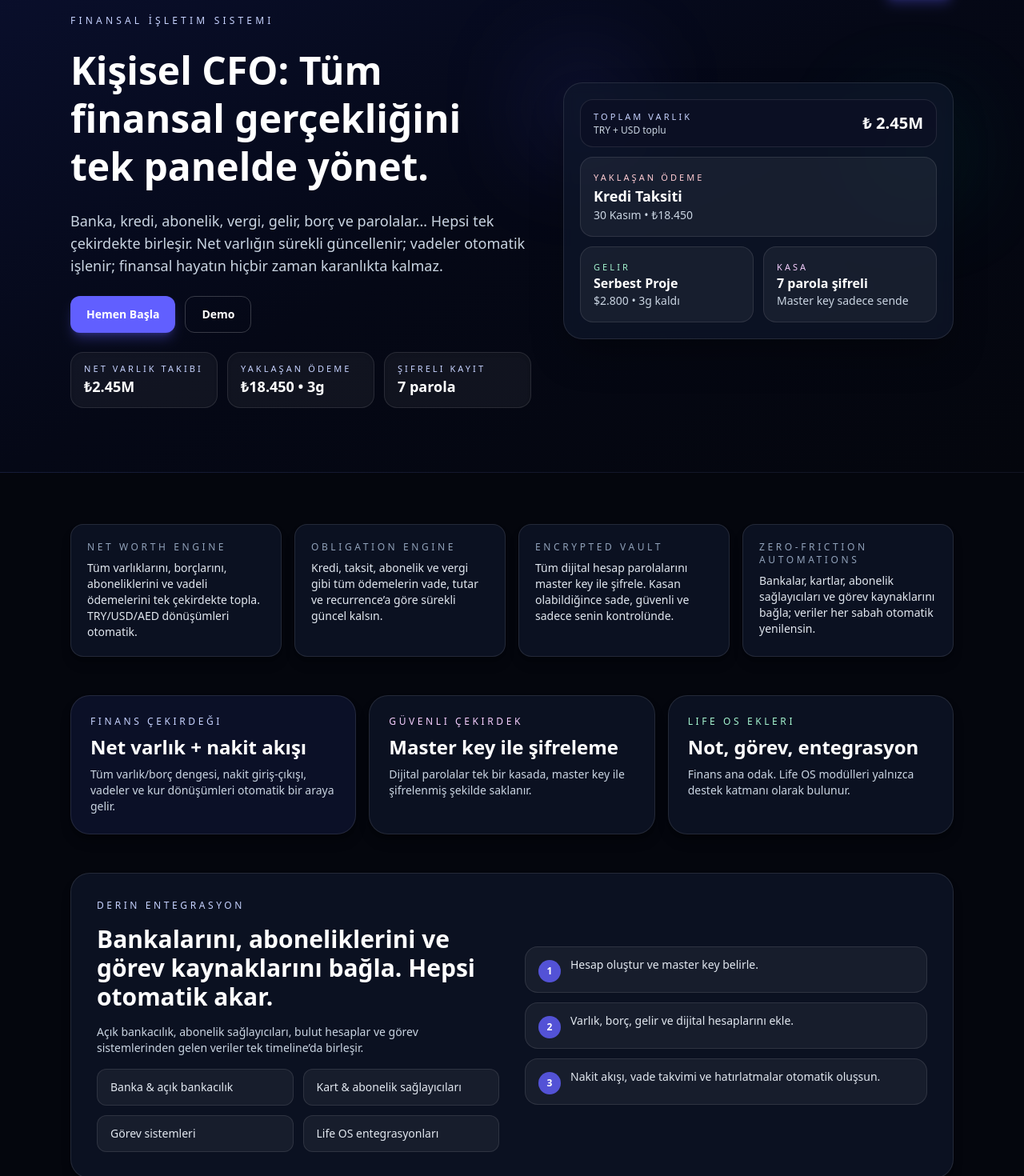
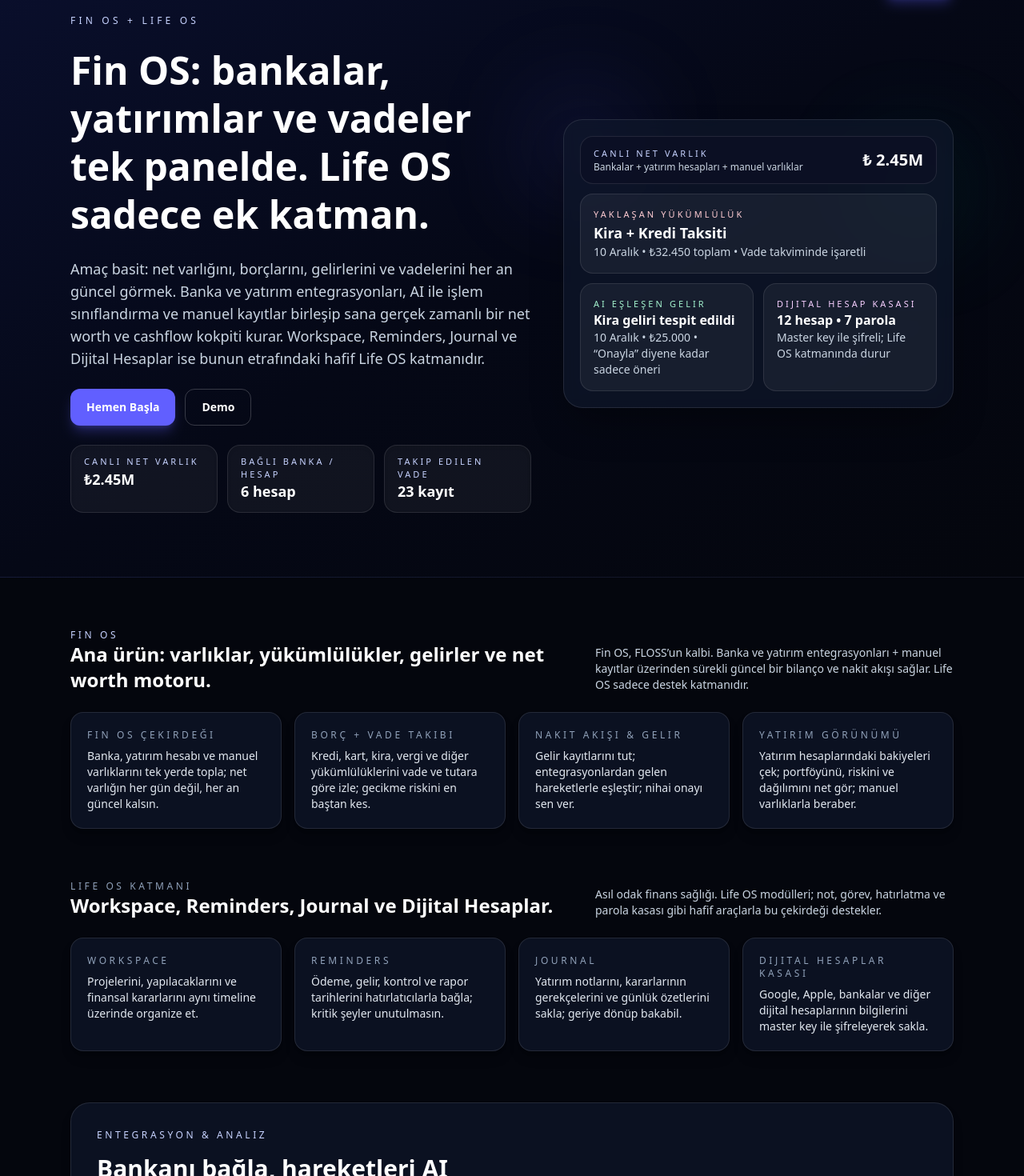
Before and after one commit to aybrkm/foss, a Next.js app: page / in a window 1280 px wide. Shown: the part 60-1530 px from the top of the page at 80% size. Built offline with nearby package versions, Linux system fonts and the light colour scheme; no server answers.

Commit message:
Add finance radar and copy refresh
Replace dashboard bottom widgets with a bird’s-eye liquidity/asset composition module and update landing copy to highlight open banking + AI-driven matching and real-time investment feeds.

```diff
--- a/src/app/(app)/dashboard/page.tsx
+++ b/src/app/(app)/dashboard/page.tsx
@@ -1,6 +1,6 @@
 import prisma from "@/lib/prisma";
 import { convertToTry, getExchangeRates } from "@/lib/exchange";
-import { DashboardWidgets } from "@/components/dashboard/DashboardWidgets";
+import { formatCurrency } from "@/lib/format";
 import { SummaryKpis } from "@/components/dashboard/SummaryKpis";
 import { requireUserId } from "@/lib/auth";
 
@@ -86,6 +86,41 @@ export default async function DashboardPage() {
     (obligation: ObligationRow) => !obligation.isDone,
   );
   const activeReminderRows = reminderRows.filter((reminder: ReminderRow) => !reminder.isDone);
+  const totalLiquidPercent = totalAssetValue > 0 ? (liquidAssetValue / totalAssetValue) * 100 : 0;
+  const totalIlliquidPercent = totalAssetValue > 0 ? 100 - totalLiquidPercent : 0;
+  const categoryTotals = assetsWithRates.reduce((acc: Record<string, number>, asset) => {
+    acc[asset.assetType] = (acc[asset.assetType] ?? 0) + asset.valueTry;
+    return acc;
+  }, {});
+  const topCategories = Object.entries(categoryTotals)
+    .sort((a, b) => b[1] - a[1])
+    .slice(0, 4)
+    .map(([key, value]) => ({
+      name: key,
+      value,
+      percent: totalAssetValue > 0 ? (value / totalAssetValue) * 100 : 0,
+    }));
+  const breakdownByLiquidity = (isLiquid: boolean) => {
+    const totals = assetsWithRates
+      .filter((asset) => asset.isLiquid === isLiquid)
+      .reduce((acc: Record<string, number>, asset) => {
+        acc[asset.assetType] = (acc[asset.assetType] ?? 0) + asset.valueTry;
+        return acc;
+      }, {});
+    return Object.entries(totals)
+      .sort((a, b) => b[1] - a[1])
+      .slice(0, 3)
+      .map(([key, value]) => ({
+        name: key,
+        value,
+        percent:
+          (isLiquid ? liquidAssetValue : totalAssetValue - liquidAssetValue) > 0
+            ? (value / (isLiquid ? liquidAssetValue : totalAssetValue - liquidAssetValue)) * 100
+            : 0,
+      }));
+  };
+  const liquidSlices = breakdownByLiquidity(true);
+  const illiquidSlices = breakdownByLiquidity(false);
 
   const reminderDetails = activeReminderRows.map((reminder: ReminderRow) => ({
     id: reminder.id,
@@ -152,43 +187,6 @@ const importantReminders = reminderDetails.filter(
     valueTry: asset.valueTry,
     currency: asset.currency,
     updatedAt: asset.updatedAt.toISOString(),
-  }));
-
-  const assetsForWidgets = assetsWithRates.slice(0, 3).map((asset: AssetWithConversion) => ({
-    id: asset.id,
-    name: asset.name,
-    assetType: asset.assetType,
-    isLiquid: asset.isLiquid,
-    value: asset.numericValue,
-    valueTry: asset.valueTry,
-    currency: asset.currency,
-  }));
-
-  const obligationsForWidgets = upcomingObligations.slice(0, 2).map((obligation: ObligationRow) => {
-    const amountNumber = obligation.amount ? Number(obligation.amount) : null;
-    return {
-      id: obligation.id,
-      name: obligation.name,
-      category: obligation.category,
-      status: obligation.isActive ? "Aktif" : "Pasif",
-      amount: amountNumber,
-      amountTry: amountNumber ? convertToTry(amountNumber, obligation.currency, rates) : null,
-      currency: obligation.currency,
-      nextDue: obligation.nextDue ? obligation.nextDue.toISOString() : null,
-    };
-  });
-
-const remindersForWidgets = importantReminders.slice(0, 3).map((reminder: ReminderDetail) => ({
-  id: reminder.id,
-  title: reminder.title,
-  dueAt: reminder.dueAt,
-}));
-
-  const journalForWidgets = journalRows.slice(0, 2).map((entry: JournalRow) => ({
-    id: entry.id,
-    title: entry.title ?? "Not",
-    body: entry.body,
-    date: entry.entryDate.toISOString(),
   }));
 
   const horizonBuckets = getHorizonBuckets(
@@ -283,12 +281,97 @@ const remindersForWidgets = importantReminders.slice(0, 3).map((reminder: Remind
         </div>
       </section>
 
-      <DashboardWidgets
-        assets={assetsForWidgets}
-        obligations={obligationsForWidgets}
-        reminders={remindersForWidgets}
-        journal={journalForWidgets}
-      />
+      <section className="rounded-2xl border border-white/10 bg-slate-900/60 p-5">
+        <div className="flex flex-col gap-4 md:flex-row md:items-center md:justify-between">
+          <div>
+            <p className="text-xs uppercase tracking-[0.3em] text-slate-400">Kuşbakışı Finans Radarı</p>
+            <p className="text-lg font-semibold text-white">Likit/illikit dağılımı ve varlık kompozisyonu</p>
+          </div>
+          <div className="grid grid-cols-3 gap-3 text-center text-sm">
+            <div className="rounded-xl border border-white/10 bg-black/30 px-3 py-2 text-slate-200">
+              <p className="text-xs uppercase tracking-[0.25em] text-indigo-200">Net varlık</p>
+              <p className="text-base font-semibold text-white">{formatCurrency(totalAssetValue, "TRY")}</p>
+            </div>
+            <div className="rounded-xl border border-white/10 bg-black/30 px-3 py-2 text-slate-200">
+              <p className="text-xs uppercase tracking-[0.25em] text-emerald-200">Likit</p>
+              <p className="text-base font-semibold text-white">{totalLiquidPercent.toFixed(1)}%</p>
+            </div>
+            <div className="rounded-xl border border-white/10 bg-black/30 px-3 py-2 text-slate-200">
+              <p className="text-xs uppercase tracking-[0.25em] text-rose-200">İllikit</p>
+              <p className="text-base font-semibold text-white">{totalIlliquidPercent.toFixed(1)}%</p>
+            </div>
+          </div>
+        </div>
+
+        <div className="mt-4 grid gap-4 md:grid-cols-2">
+          <div className="space-y-3">
+            <p className="text-xs uppercase tracking-[0.3em] text-slate-400">En büyük 4 kategori</p>
+            <div className="space-y-2">
+              {topCategories.map((cat) => (
+                <div key={cat.name} className="rounded-xl border border-white/10 bg-white/5 px-4 py-3">
+                  <div className="flex items-center justify-between text-sm text-slate-200">
+                    <span>{cat.name}</span>
+                    <span className="font-semibold">{formatCurrency(cat.value, "TRY")}</span>
+                  </div>
+                  <div className="mt-2 h-2 rounded-full bg-white/10">
+                    <div
+                      className="h-2 rounded-full bg-indigo-400"
+                      style={{ width: `${Math.min(100, cat.percent)}%` }}
+                    />
+                  </div>
+                  <p className="mt-1 text-xs text-slate-400">{cat.percent.toFixed(1)}% portföy</p>
+                </div>
+              ))}
+              {topCategories.length === 0 && (
+                <p className="text-sm text-slate-500">Henüz varlık eklenmemiş.</p>
+              )}
+            </div>
+          </div>
+          <div className="grid gap-4 md:grid-cols-2">
+            <div className="space-y-2 rounded-xl border border-white/10 bg-white/5 p-4">
+              <p className="text-xs uppercase tracking-[0.3em] text-emerald-200">Likit kırılım</p>
+              {liquidSlices.length === 0 && <p className="text-sm text-slate-500">Kayıt yok.</p>}
+              {liquidSlices.map((slice) => (
+                <div key={slice.name} className="space-y-1">
+                  <div className="flex items-center justify-between text-sm text-slate-200">
+                    <span>{slice.name}</span>
+                    <span className="font-semibold">{slice.percent.toFixed(1)}%</span>
+                  </div>
+                  <div className="h-2 rounded-full bg-white/10">
+                    <div
+                      className="h-2 rounded-full bg-emerald-400"
+                      style={{ width: `${Math.min(100, slice.percent)}%` }}
+                    />
+                  </div>
+                </div>
+              ))}
+            </div>
+            <div className="space-y-2 rounded-xl border border-white/10 bg-white/5 p-4">
+              <p className="text-xs uppercase tracking-[0.3em] text-rose-200">İllikit kırılım</p>
+              {illiquidSlices.length === 0 && <p className="text-sm text-slate-500">Kayıt yok.</p>}
+              {illiquidSlices.map((slice) => (
+                <div key={slice.name} className="space-y-1">
+                  <div className="flex items-center justify-between text-sm text-slate-200">
+                    <span>{slice.name}</span>
+                    <span className="font-semibold">{slice.percent.toFixed(1)}%</span>
+                  </div>
+                  <div className="h-2 rounded-full bg-white/10">
+                    <div
+                      className="h-2 rounded-full bg-rose-400"
+                      style={{ width: `${Math.min(100, slice.percent)}%` }}
+                    />
+                  </div>
+                </div>
+              ))}
+            </div>
+          </div>
+        </div>
+
+        <p className="mt-4 text-xs text-slate-400">
+          İleride: bankada/EMT’lerde, vadeli mevduatta, hisse/ETF’de ve gayrimenkulde anlık dağılım; BIST ve ABD
+          hisselerini doğrudan platformdan al/sat entegrasyonu.
+        </p>
+      </section>
     </div>
   );
 }
--- a/src/app/page.tsx
+++ b/src/app/page.tsx
@@ -1,41 +1,60 @@
 import Link from "next/link";
 
 const stats = [
-  { label: "Net Varlık Takibi", value: "₺2.45M" },
-  { label: "Yaklaşan Ödeme", value: "₺18.450 • 3g" },
-  { label: "Şifreli Kayıt", value: "7 parola" },
+  { label: "Canlı net varlık", value: "₺2.45M" },
+  { label: "Bağlı banka / hesap", value: "6 hesap" },
+  { label: "Takip edilen vade", value: "23 kayıt" },
 ];
 
-const pillars = [
+const finPillars = [
   {
-    title: "Net Worth Engine",
-    body: "Tüm varlıklarını, borçlarını, aboneliklerini ve vadeli ödemelerini tek çekirdekte topla. TRY/USD/AED dönüşümleri otomatik.",
+    title: "Fin OS çekirdeği",
+    body: "Banka, yatırım hesabı ve manuel varlıklarını tek yerde topla; net varlığın her gün değil, her an güncel kalsın.",
   },
   {
-    title: "Obligation Engine",
-    body: "Kredi, taksit, abonelik ve vergi gibi tüm ödemelerin vade, tutar ve recurrence’a göre sürekli güncel kalsın.",
+    title: "Borç + vade takibi",
+    body: "Kredi, kart, kira, vergi ve diğer yükümlülüklerini vade ve tutara göre izle; gecikme riskini en baştan kes.",
   },
   {
-    title: "Encrypted Vault",
-    body: "Tüm dijital hesap parolalarını master key ile şifrele. Kasan olabildiğince sade, güvenli ve sadece senin kontrolünde.",
+    title: "Nakit akışı & gelir",
+    body: "Gelir kayıtlarını tut; entegrasyonlardan gelen hareketlerle eşleştir; nihai onayı sen ver.",
   },
   {
-    title: "Zero-Friction Automations",
-    body: "Bankalar, kartlar, abonelik sağlayıcıları ve görev kaynaklarını bağla; veriler her sabah otomatik yenilensin.",
+    title: "Yatırım görünümü",
+    body: "Yatırım hesaplarındaki bakiyeleri çek; portföyünü, riskini ve dağılımını net gör; manuel varlıklarla beraber.",
+  },
+];
+
+const lifePillars = [
+  {
+    title: "Workspace",
+    body: "Projelerini, yapılacaklarını ve finansal kararlarını aynı timeline üzerinde organize et.",
+  },
+  {
+    title: "Reminders",
+    body: "Ödeme, gelir, kontrol ve rapor tarihlerini hatırlatıcılarla bağla; kritik şeyler unutulmasın.",
+  },
+  {
+    title: "Journal",
+    body: "Yatırım notlarını, kararlarının gerekçelerini ve günlük özetlerini sakla; geriye dönüp bakabil.",
+  },
+  {
+    title: "Dijital hesaplar kasası",
+    body: "Google, Apple, bankalar ve diğer dijital hesaplarının bilgilerini master key ile şifreleyerek sakla.",
   },
 ];
 
 const steps = [
-  "Hesap oluştur ve master key belirle.",
-  "Varlık, borç, gelir ve dijital hesaplarını ekle.",
-  "Nakit akışı, vade takvimi ve hatırlatmalar otomatik oluşsun.",
+  "Hesap aç ve master key belirle.",
+  "Banka / yatırım hesaplarını bağla, manuel varlık ve yükümlülüklerini ekle.",
+  "Gelir, vade ve net varlık takibini Fin OS içinden sürekli güncel halde yönet.",
 ];
 
 const integrations = [
   "Banka & açık bankacılık",
-  "Kart & abonelik sağlayıcıları",
-  "Görev sistemleri",
-  "Life OS entegrasyonları",
+  "Yatırım hesapları",
+  "AI ile işlem sınıflandırma",
+  "Manuel varlık + Life OS",
 ];
 
 export default function Home() {
@@ -68,15 +87,19 @@ export default function Home() {
         {/* HERO */}
         <div className="mx-auto flex max-w-6xl flex-col gap-10 px-6 pb-20 lg:flex-row lg:items-center">
           <div className="space-y-6 lg:max-w-xl">
-            <p className="text-xs uppercase tracking-[0.35em] text-indigo-200">Finansal İşletim Sistemi</p>
+            <p className="text-xs uppercase tracking-[0.35em] text-indigo-200">
+              Fin OS + Life OS
+            </p>
 
             <h1 className="text-4xl font-semibold leading-tight text-white md:text-5xl">
-              Kişisel CFO: Tüm finansal gerçekliğini tek panelde yönet.
+              Fin OS: bankalar, yatırımlar ve vadeler tek panelde. Life OS sadece ek katman.
             </h1>
 
             <p className="text-lg text-slate-300">
-              Banka, kredi, abonelik, vergi, gelir, borç ve parolalar… Hepsi tek çekirdekte birleşir.
-              Net varlığın sürekli güncellenir; vadeler otomatik işlenir; finansal hayatın hiçbir zaman karanlıkta kalmaz.
+              Amaç basit: net varlığını, borçlarını, gelirlerini ve vadelerini her an güncel görmek.
+              Banka ve yatırım entegrasyonları, AI ile işlem sınıflandırma ve manuel kayıtlar birleşip
+              sana gerçek zamanlı bir net worth ve cashflow kokpiti kurar. Workspace, Reminders,
+              Journal ve Dijital Hesaplar ise bunun etrafındaki hafif Life OS katmanıdır.
             </p>
 
             <div className="flex flex-wrap gap-3">
@@ -101,43 +124,61 @@ export default function Home() {
                   key={s.label}
                   className="rounded-2xl border border-white/10 bg-white/5 px-4 py-3 text-sm shadow-inner shadow-black/10"
                 >
-                  <p className="text-[11px] uppercase tracking-[0.28em] text-indigo-200">{s.label}</p>
+                  <p className="text-[11px] uppercase tracking-[0.28em] text-indigo-200">
+                    {s.label}
+                  </p>
                   <p className="text-lg font-semibold text-white">{s.value}</p>
                 </div>
               ))}
             </div>
           </div>
 
-          {/* Hero Visual */}
+          {/* HERO VISUAL */}
           <div className="relative w-full lg:max-w-xl">
             <div className="absolute -left-8 -top-6 h-28 w-28 rounded-full bg-indigo-500/20 blur-3xl" />
             <div className="absolute right-0 top-10 h-24 w-24 rounded-full bg-emerald-400/20 blur-3xl" />
             <div className="relative space-y-3 rounded-3xl border border-white/10 bg-slate-900/70 p-5 shadow-2xl shadow-black/40 backdrop-blur">
+              {/* Net worth card */}
               <div className="flex items-center justify-between rounded-2xl border border-white/10 bg-[#0c1024]/80 px-4 py-3">
                 <div>
-                  <p className="text-[11px] uppercase tracking-[0.28em] text-indigo-200">Toplam Varlık</p>
-                  <p className="text-xs text-slate-300">TRY + USD toplu</p>
+                  <p className="text-[11px] uppercase tracking-[0.28em] text-indigo-200">
+                    Canlı net varlık
+                  </p>
+                  <p className="text-xs text-slate-300">Bankalar + yatırım hesapları + manuel varlıklar</p>
                 </div>
                 <p className="text-xl font-semibold text-white">₺ 2.45M</p>
               </div>
 
+              {/* Obligation / income cards */}
               <div className="rounded-2xl border border-white/10 bg-white/5 p-4">
-                <p className="text-[11px] uppercase tracking-[0.28em] text-rose-200">Yaklaşan ödeme</p>
-                <p className="text-lg font-semibold text-white">Kredi Taksiti</p>
-                <p className="text-sm text-slate-300">30 Kasım • ₺18.450</p>
+                <p className="text-[11px] uppercase tracking-[0.28em] text-rose-200">
+                  Yaklaşan yükümlülük
+                </p>
+                <p className="text-lg font-semibold text-white">Kira + Kredi Taksiti</p>
+                <p className="text-sm text-slate-300">
+                  10 Aralık • ₺32.450 toplam • Vade takviminde işaretli
+                </p>
               </div>
 
               <div className="grid gap-3 sm:grid-cols-2">
                 <div className="rounded-2xl border border-white/10 bg-white/5 p-4">
-                  <p className="text-[11px] uppercase tracking-[0.28em] text-emerald-200">Gelir</p>
-                  <p className="text-base font-semibold text-white">Serbest Proje</p>
-                  <p className="text-sm text-slate-300">$2.800 • 3g kaldı</p>
+                  <p className="text-[11px] uppercase tracking-[0.28em] text-emerald-200">
+                    AI eşleşen gelir
+                  </p>
+                  <p className="text-base font-semibold text-white">Kira geliri tespit edildi</p>
+                  <p className="text-sm text-slate-300">
+                    10 Aralık • ₺25.000 • “Onayla” diyene kadar sadece öneri
+                  </p>
                 </div>
 
                 <div className="rounded-2xl border border-white/10 bg-white/5 p-4">
-                  <p className="text-[11px] uppercase tracking-[0.28em] text-fuchsia-200">Kasa</p>
-                  <p className="text-base font-semibold text-white">7 parola şifreli</p>
-                  <p className="text-sm text-slate-300">Master key sadece sende</p>
+                  <p className="text-[11px] uppercase tracking-[0.28em] text-fuchsia-200">
+                    Dijital hesap kasası
+                  </p>
+                  <p className="text-base font-semibold text-white">12 hesap • 7 parola</p>
+                  <p className="text-sm text-slate-300">
+                    Master key ile şifreli; Life OS katmanında durur
+                  </p>
                 </div>
               </div>
             </div>
@@ -146,10 +187,24 @@ export default function Home() {
       </header>
 
       {/* MAIN */}
-      <main className="mx-auto max-w-6xl space-y-12 px-6 py-16">
-        {/* FEATURES */}
-        <section className="grid gap-4 md:grid-cols-2 lg:grid-cols-4">
-          {pillars.map((f) => (
+      <main className="mx-auto max-w-6xl space-y-16 px-6 py-16">
+        {/* FIN OS FEATURES */}
+        <section className="space-y-6">
+          <div className="flex flex-col gap-2 md:flex-row md:items-end md:justify-between">
+            <div>
+              <p className="text-xs uppercase tracking-[0.3em] text-indigo-200">Fin OS</p>
+              <h2 className="text-2xl font-semibold text-white">
+                Ana ürün: varlıklar, yükümlülükler, gelirler ve net worth motoru.
+              </h2>
+            </div>
+            <p className="max-w-md text-sm text-slate-300">
+              Fin OS, FLOSS’un kalbi. Banka ve yatırım entegrasyonları + manuel kayıtlar üzerinden
+              sürekli güncel bir bilanço ve nakit akışı sağlar. Life OS sadece destek katmanıdır.
+            </p>
+          </div>
+
+          <div className="grid gap-4 md:grid-cols-2 lg:grid-cols-4">
+            {finPillars.map((f) => (
               <article
                 key={f.title}
                 className="rounded-2xl border border-white/10 bg-slate-900/70 p-5 shadow-lg shadow-black/20"
@@ -158,52 +213,59 @@ export default function Home() {
                 <p className="mt-2 text-sm text-slate-200">{f.body}</p>
               </article>
             ))}
+          </div>
         </section>
 
-        {/* MID SECTION */}
-        <section className="grid gap-4 lg:grid-cols-3">
-          <article className="rounded-3xl border border-white/10 bg-[#0b1027] p-6 shadow-lg shadow-black/30">
-            <p className="text-xs uppercase tracking-[0.3em] text-indigo-200">Finans çekirdeği</p>
-            <h2 className="mt-2 text-2xl font-semibold text-white">Net varlık + nakit akışı</h2>
-            <p className="mt-2 text-sm text-slate-300">
-              Tüm varlık/borç dengesi, nakit giriş-çıkışı, vadeler ve kur dönüşümleri otomatik bir araya gelir.
+        {/* LIFE OS FEATURES */}
+        <section className="space-y-6">
+          <div className="flex flex-col gap-2 md:flex-row md:items-end md:justify-between">
+            <div>
+              <p className="text-xs uppercase tracking-[0.3em] text-slate-400">Life OS katmanı</p>
+              <h2 className="text-2xl font-semibold text-white">
+                Workspace, Reminders, Journal ve Dijital Hesaplar.
+              </h2>
+            </div>
+            <p className="max-w-md text-sm text-slate-300">
+              Asıl odak finans sağlığı. Life OS modülleri; not, görev, hatırlatma ve parola kasası
+              gibi hafif araçlarla bu çekirdeği destekler.
             </p>
+          </div>
+
+          <div className="grid gap-4 md:grid-cols-2 lg:grid-cols-4">
+            {lifePillars.map((f) => (
+              <article
+                key={f.title}
+                className="rounded-2xl border border-white/10 bg-slate-900/70 p-5 shadow-lg shadow-black/20"
+              >
+                <p className="text-xs uppercase tracking-[0.3em] text-slate-400">{f.title}</p>
+                <p className="mt-2 text-sm text-slate-200">{f.body}</p>
               </article>
-
-          <article className="rounded-3xl border border-white/10 bg-slate-900/70 p-6 shadow-lg shadow-black/30">
-            <p className="text-xs uppercase tracking-[0.3em] text-fuchsia-200">Güvenli çekirdek</p>
-            <h2 className="mt-2 text-2xl font-semibold text-white">Master key ile şifreleme</h2>
-            <p className="mt-2 text-sm text-slate-300">
-              Dijital parolalar tek bir kasada, master key ile şifrelenmiş şekilde saklanır.
-            </p>
-          </article>
-
-          <article className="rounded-3xl border border-white/10 bg-slate-900/70 p-6 shadow-lg shadow-black/30">
-            <p className="text-xs uppercase tracking-[0.3em] text-emerald-200">Life OS ekleri</p>
-            <h2 className="mt-2 text-2xl font-semibold text-white">Not, görev, entegrasyon</h2>
-            <p className="mt-2 text-sm text-slate-300">
-              Finans ana odak. Life OS modülleri yalnızca destek katmanı olarak bulunur.
-            </p>
-          </article>
+            ))}
+          </div>
         </section>
 
-        {/* INTEGRATION + STEPS */}
+        {/* INTEGRATIONS + FLOW */}
         <section className="rounded-3xl border border-white/10 bg-slate-900/70 p-8 shadow-lg shadow-black/20">
           <div className="grid gap-8 lg:grid-cols-2 lg:items-center">
             <div className="space-y-4">
-              <p className="text-xs uppercase tracking-[0.3em] text-indigo-200">Derin entegrasyon</p>
+              <p className="text-xs uppercase tracking-[0.3em] text-indigo-200">Entegrasyon & analiz</p>
 
               <h2 className="text-3xl font-semibold text-white">
-                Bankalarını, aboneliklerini ve görev kaynaklarını bağla. Hepsi otomatik akar.
+                Bankanı bağla, hareketleri AI sınıflandırsın, son sözü yine sen söyle.
               </h2>
 
               <p className="text-sm text-slate-300">
-                Açık bankacılık, abonelik sağlayıcıları, bulut hesaplar ve görev sistemlerinden gelen veriler tek timeline’da birleşir.
+                Hesap hareketleri, planlanmış gelir ve yükümlülük kayıtlarınla otomatik eşleştirilir;
+                sistem “bu kira olabilir, bu kredi taksiti olabilir” der. Sen onaylayana kadar hiçbir
+                şey kesinleşmez ama analiz her zaman hazırdır.
               </p>
 
               <div className="grid gap-3 sm:grid-cols-2">
                 {integrations.map((i) => (
-                  <div key={i} className="rounded-xl border border-white/10 bg-white/5 px-4 py-3 text-sm text-slate-200">
+                  <div
+                    key={i}
+                    className="rounded-xl border border-white/10 bg-white/5 px-4 py-3 text-sm text-slate-200"
+                  >
                     {i}
                   </div>
                 ))}
@@ -232,7 +294,7 @@ export default function Home() {
         <section className="rounded-3xl border border-white/10 bg-slate-900/70 p-8 text-center shadow-lg shadow-black/20">
           <p className="text-xs uppercase tracking-[0.35em] text-indigo-200">Başlayalım</p>
           <h3 className="mt-2 text-2xl font-semibold text-white">
-            Finansal hayatını tek panelde yönet.
+            Finansal hayatını FinOS modüllerimiz ile kontrol altına al; bunun yanında Life OS modülleri ile de ile takibi kolaylaştır.
           </h3>
           <div className="mt-6 flex flex-wrap justify-center gap-3">
             <Link
```
Lines whose indentation alone changed are shown as unchanged.
